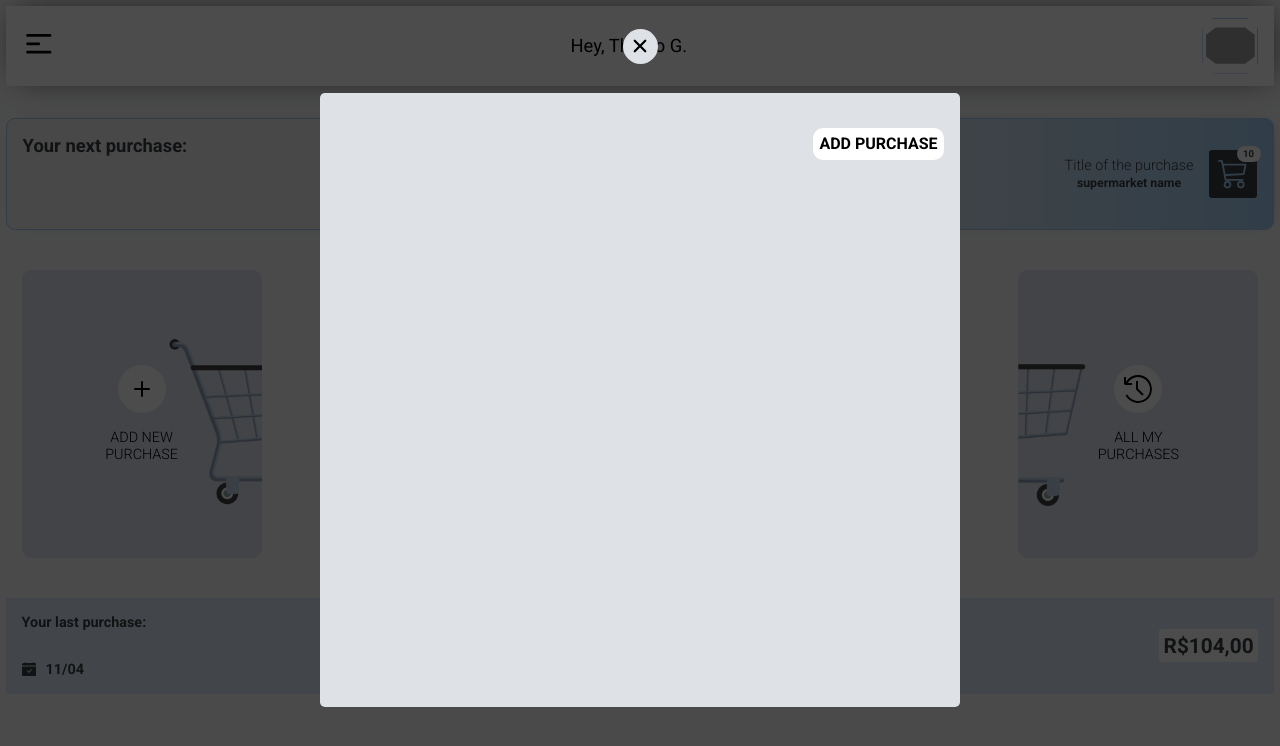
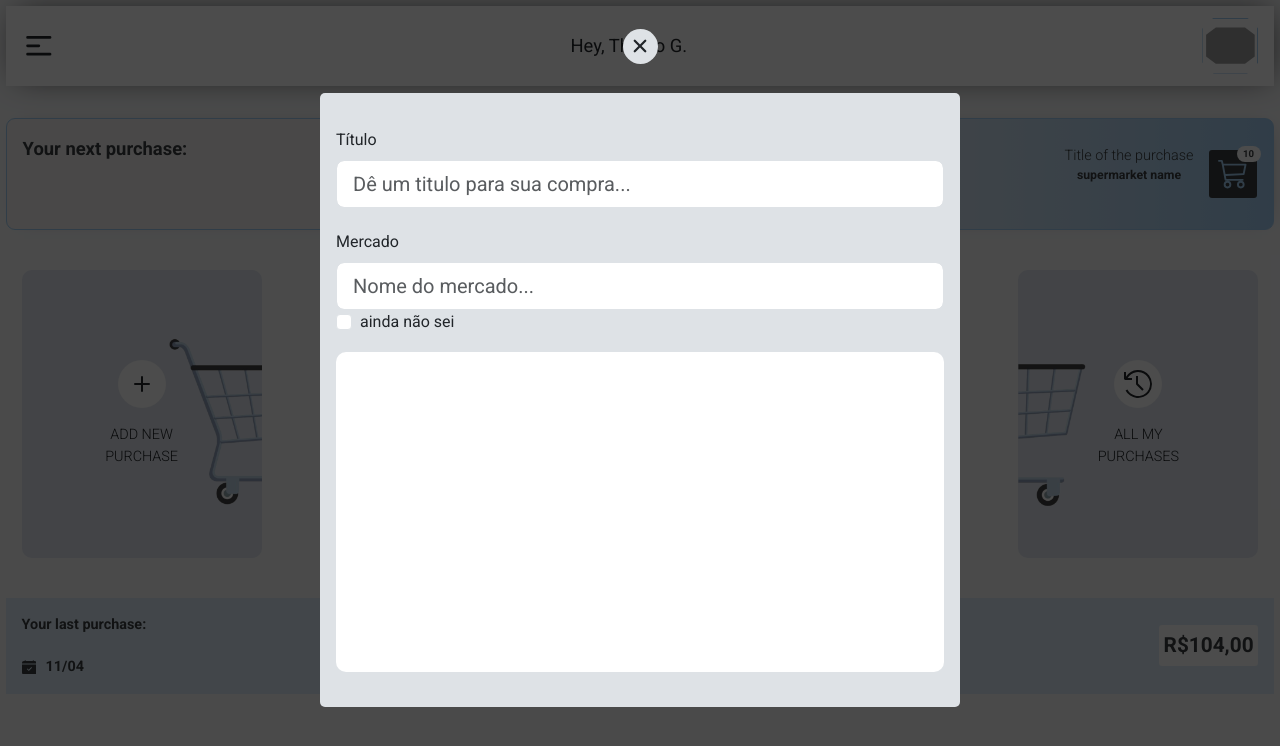
Before and after one commit to Galvaothiago/my-super-list, a React (Vite) app: page / in a window 1280 px wide. Both pictures are taken after a click on the element "ADD NEW PURCHASE". Shown: the top 746 px of the page. Built offline with nearby package versions, Linux system fonts and the light colour scheme; grey boxes are pictures that could not be loaded.

Commit message:
added inputs text

```diff
--- a/package.json
+++ b/package.json
@@ -8,7 +8,9 @@
     "preview": "vite preview"
   },
   "dependencies": {
+    "bootstrap": "5.0.0",
     "react": "^17.0.2",
+    "react-bootstrap": "^2.2.3",
     "react-dom": "^17.0.2",
     "react-icons": "^4.3.1",
     "styled-components": "^5.3.5"
--- a/src/components/addPopup/index.tsx
+++ b/src/components/addPopup/index.tsx
@@ -1,9 +1,15 @@
-import { Container, ExitButton, Modal, Title } from "./styles";
+import { Container, ContainerAddItem, ExitButton, Modal } from "./styles";
 import { IoClose } from 'react-icons/io5'
-import { useContext } from "react";
+import { useContext, useState } from "react";
 import { AddPurchaseContext } from "../context/AddPurchaseContext";
+
+import { Form } from 'react-bootstrap'
+
 export function AddPopup() {
     const  { handleAddPopup } = useContext(AddPurchaseContext)
+    const [ isChecked, setIsChecked ] = useState<boolean>(false)
+
+    console.log(isChecked)
     return (
         <Container>
             <Modal>
@@ -12,9 +18,28 @@ export function AddPopup() {
                         <IoClose />
                     </div>
                 </ExitButton>
-                <Title>
-                    <span>Add purchase</span>
-                </Title>
+                <Form>
+                    <Form.Group className="mb-3" controlId="tituloIdForm">
+                        <Form.Label>Título</Form.Label>
+                        <Form.Control size="lg" type="text" placeholder="Dê um titulo para sua compra..." />
+                    </Form.Group>
+                    <Form.Group className="mb-3" controlId="tituloIdForm">
+                        <Form.Label>Mercado</Form.Label>
+                        { isChecked ?
+                                <Form.Control disabled size="lg" type="text" placeholder="Nome do mercado..." /> :
+                                <Form.Control size="lg" type="text" placeholder="Nome do mercado..." /> }
+                        <Form.Check
+                            type="checkbox"
+                            id="check-1"
+                            label="ainda não sei"
+                            onChange={() => setIsChecked(oldState => !oldState)}
+                        />
+                    </Form.Group>
+                </Form>
+
+                <ContainerAddItem>
+
+                </ContainerAddItem>
             </Modal>
         </Container>
     )
--- a/src/components/addPopup/styles.ts
+++ b/src/components/addPopup/styles.ts
@@ -24,6 +24,16 @@ export const Modal = styled.div`
     background: #dee2e6;
     padding: 0 1rem;
     border-radius: 5px;
+
+    > form {
+        width: 100%;
+        height: 14rem;
+        display: flex;
+        flex-direction: column;
+        justify-content: space-between;
+
+        /* background-color: red; */
+    }
 
 `
 
@@ -54,18 +64,11 @@ export const ExitButton = styled.div`
 
 `
 
-export const Title = styled.div`
+export const ContainerAddItem = styled.div`
     width: 100%;
+    min-height: 20rem;
     height: auto;
-    display: flex;
-    justify-content: flex-end;
 
-    span {
-        padding: .4rem;
-        background-color: white;
-        font-weight: bold;
-        font-size: 1rem;
-        text-transform: uppercase;
-        border-radius: 10px;
-    }
+    background-color: white;
+    border-radius: 10px;
 `
--- a/src/main.tsx
+++ b/src/main.tsx
@@ -2,6 +2,8 @@ import ReactDOM from 'react-dom'
 import App from './App'
 import { AddPurchaseProvide } from './components/context/AddPurchaseContext'
 import { GlobalStyle } from './globalStyle'
+
+import 'bootstrap/dist/css/bootstrap.min.css';
 
 ReactDOM.render(
   <>
```
Also changed, not shown: 1 other file (tests, documents, lock files or other folders).
